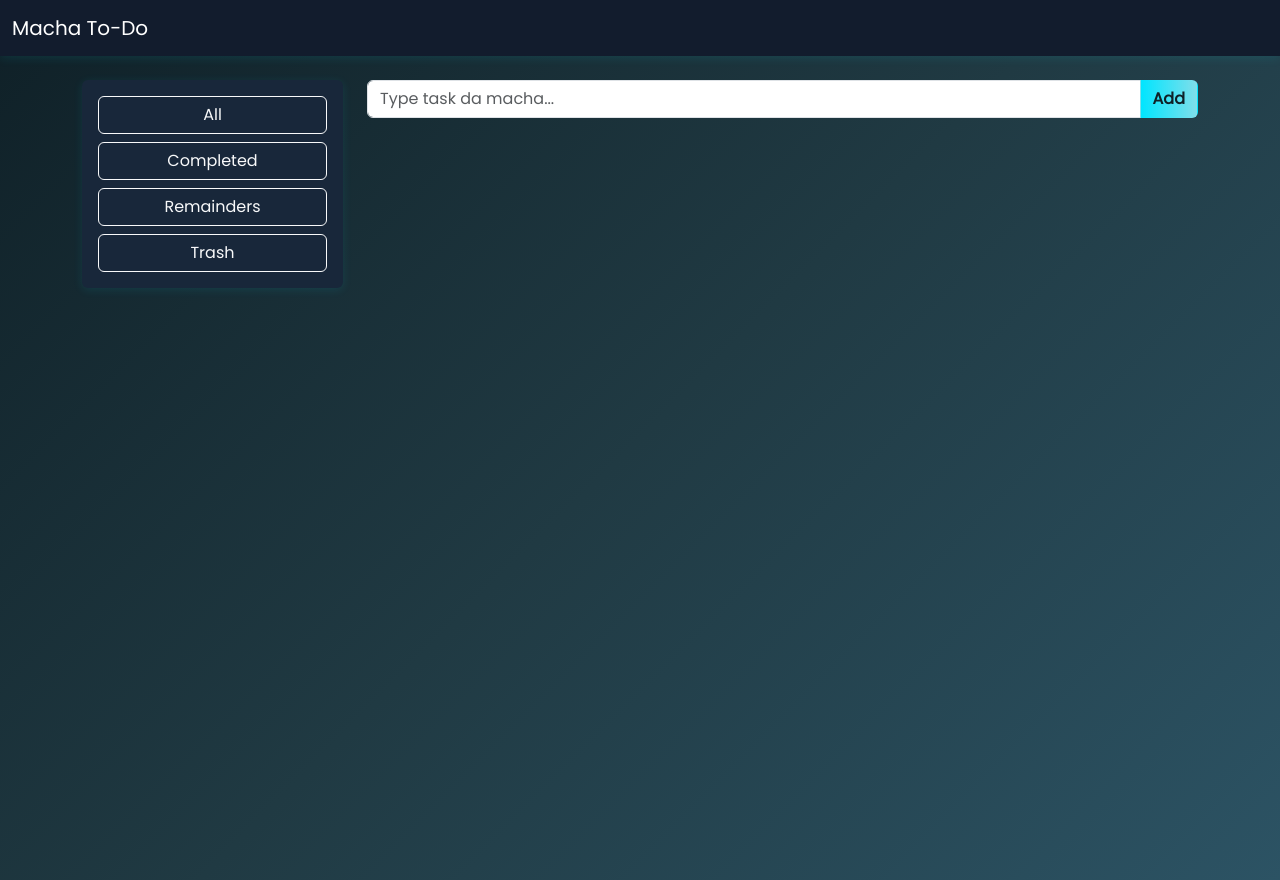
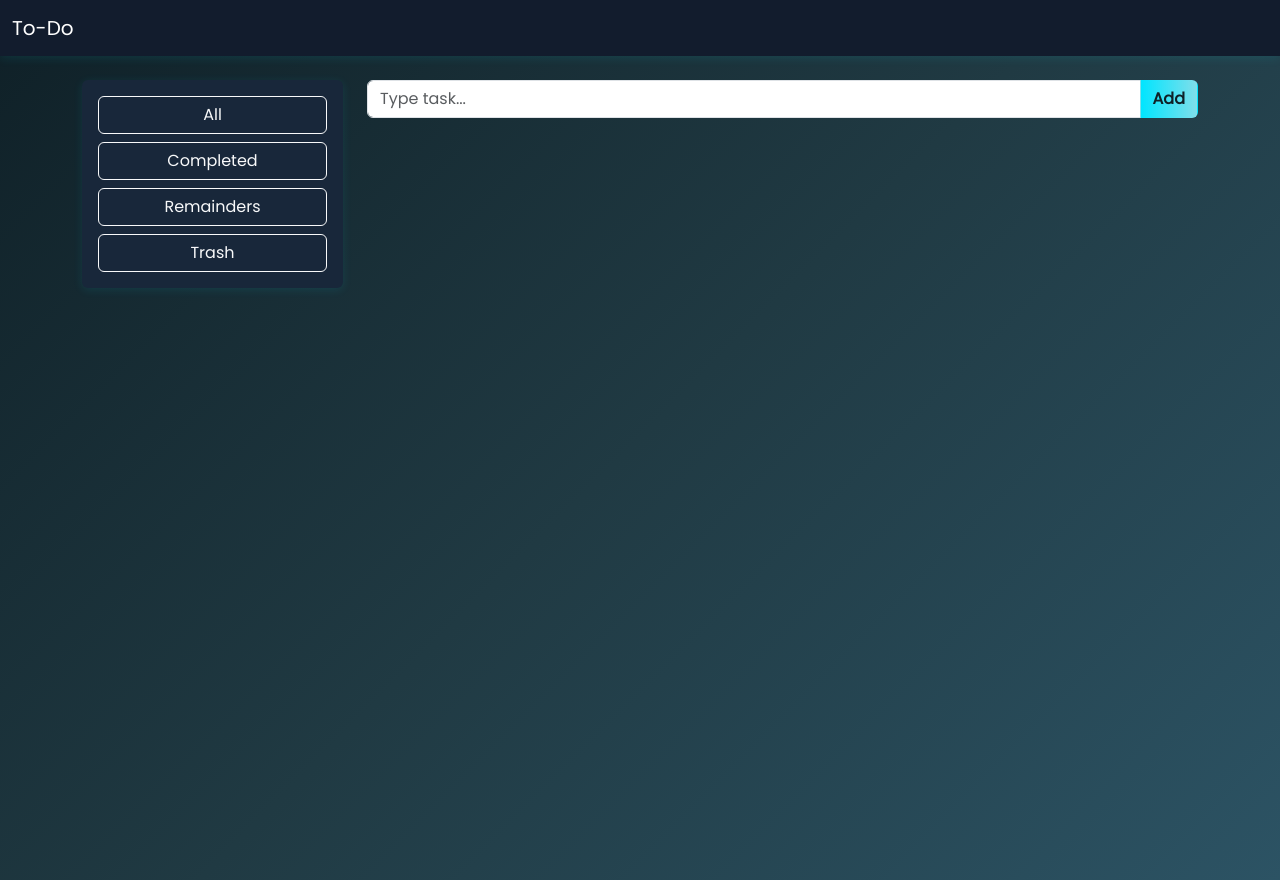
Before and after one commit to srsowmiya/Internship-Project, a plain HTML site: page to-do-list/index.html in a window 1280 px wide. Drawn offline with nearby package versions, Linux system fonts and the light colour scheme.

Commit message:
Update index.html

```diff
--- a/to-do-list/index.html
+++ b/to-do-list/index.html
@@ -11,7 +11,7 @@
 <body>
   <nav class="navbar navbar-dark navbar-expand-lg fixed-top">
     <div class="container-fluid">
-      <a class="navbar-brand" href="#">Macha To-Do</a>
+      <a class="navbar-brand" href="#">To-Do</a>
     </div>
   </nav>
 
@@ -27,7 +27,7 @@
       </div>
       <div class="col-md-9">
         <div class="input-group mb-4">
-          <input type="text" id="taskInput" class="form-control" placeholder="Type task da macha...">
+          <input type="text" id="taskInput" class="form-control" placeholder="Type task...">
           <button class="btn btn-custom" onclick="addTask()">Add</button>
         </div>
         <div id="taskList" class="d-flex flex-column gap-3"></div>
```
